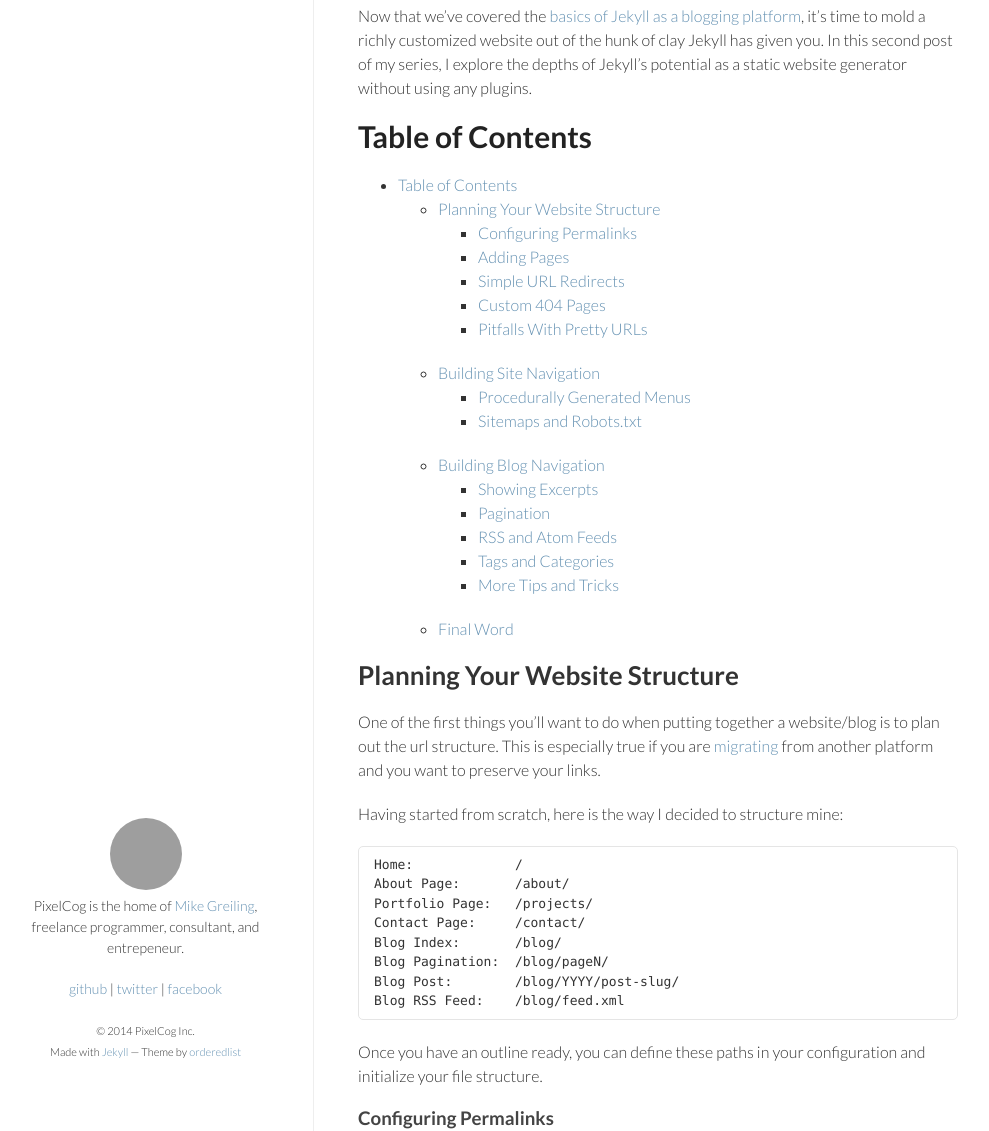
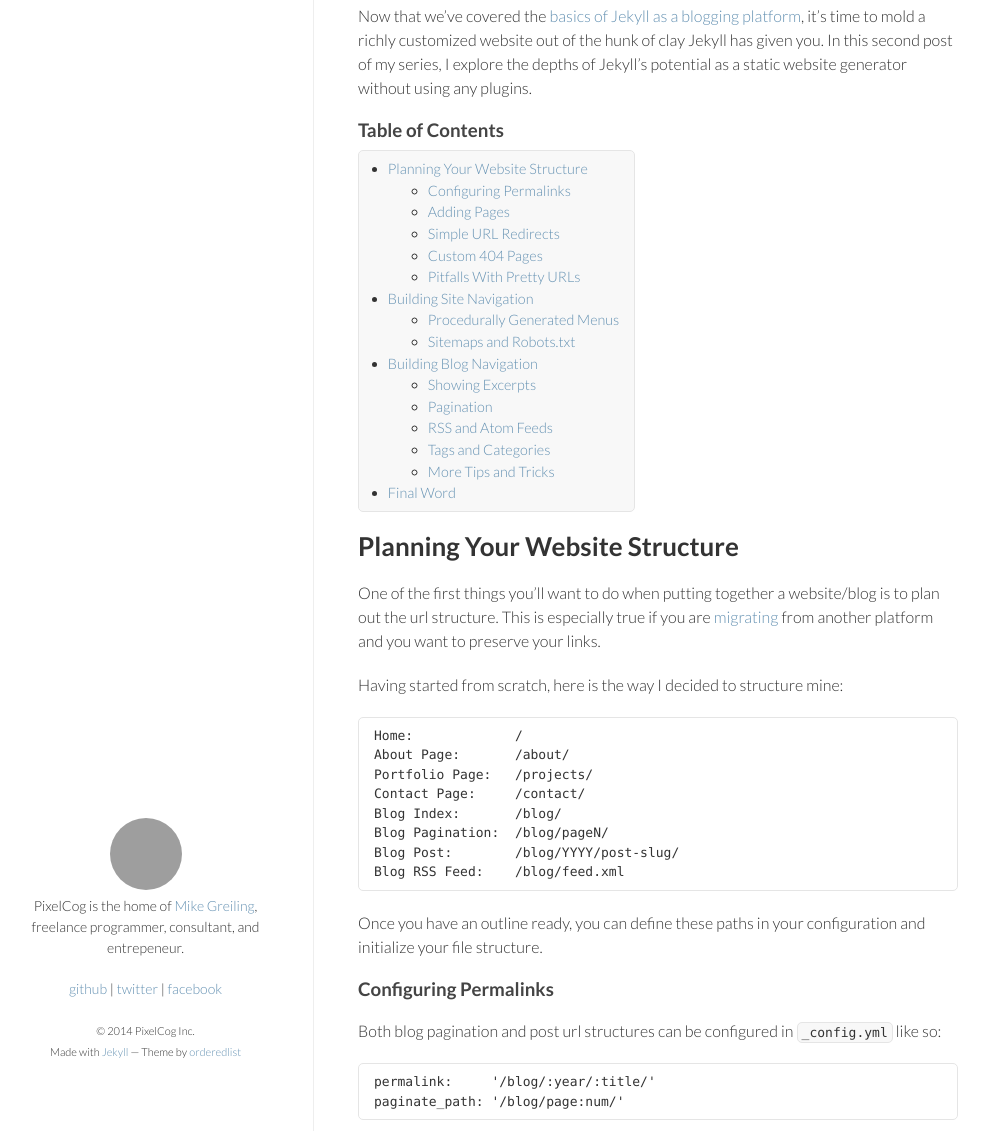
Before and after one commit to pixelcog/pixelcog.com, a Jekyll site: the page built from _posts/2013-07-18-jekyll-from-scratch-core-architecture.md, in a window 1280 px wide and 1400 px high, cut to the strip 269-1400 px from the top of the window. Shown: the whole strip, without its empty margins (157-1146 px from the left). Built offline with Jekyll 4.4.1, drawn with Linux system fonts in a browser that asks for light colours; Markdown is read by kramdown in place of the engine named in the settings; comment, search, counter and statistics services are not loaded; grey boxes are pictures that could not be loaded.

Commit message:
migrate from maruku to kramdown and remove ugly hacks

```diff
--- a/_config.yml
+++ b/_config.yml
@@ -13,5 +13,5 @@ excerpt_separator: "{{ more }}"
 
 safe:     true
 pygments: false
-markdown: 'maruku'
+markdown: 'kramdown'
 timezone: 'America/Chicago'
--- a/_layouts/post.html
+++ b/_layouts/post.html
@@ -21,8 +21,7 @@ blogfeed: true
 	</div>
 {% endif %}
 
-{% comment %}This h1 tag is a workaround for maruku's wacky Table of Contents generator requirements.{% endcomment %}
-{{ content | replace: "#---", "---" | replace: "#&lt;", "&lt;" | replace: "<h1 id='table_of_contents'>Table of Contents</h1>", "<h4 id='table_of_contents'>Table of Contents:</h4>" | replace: "<ul style='list-style: none;'>", "<ul>" }}
+{{ content }}
 
 <hr />
 
--- a/_posts/2013-07-18-jekyll-from-scratch-core-architecture.md
+++ b/_posts/2013-07-18-jekyll-from-scratch-core-architecture.md
@@ -9,7 +9,8 @@ Now that we've covered the [basics of Jekyll as a blogging platform]({% post_url
 
 {{ more }}{% raw %}
 
-# Table of Contents
+### Table of Contents
+{:.no_toc}
 
 * Table of Contents Placeholder
 {:toc}
@@ -55,19 +56,19 @@ Then I created files for each of my pages in the `_pages` directory with front-m
 
 **"\_pages/home.md"**:
 
-	#---
+	---
 	permalink: /
 	layout:    default
 	title:     Home
-	#---
+	---
 
 **"\_pages/about.md"**:
 
-	#---
+	---
 	permalink: /about/
 	layout:    default
 	title:     About Us
-	#---
+	---
 
 Once my site is fully built out, I'll be able to do the majority of my routine edits and updates by simply modifying markdown files in `_pages` and `_posts`, only accessing the others when I decide to make structural or cosmetic changes to the site.
 
@@ -95,11 +96,11 @@ I've created the following file in `/_layouts/redirect.html` (partly borrowed fr
 
 Now `/blog/2013.html` contains the following:
 
-	#---
+	---
 	permalink: /blog/2013/
 	redirect:  /blog/
 	layout:    redirect
-	#---
+	---
 
 All you need is the front-matter – just five lines and you're done.
 
@@ -171,8 +172,8 @@ The `{% comment %}` tags are there only to prevent the generated file from havin
 
 **[Robots.txt](http://en.wikipedia.org/wiki/Robots_exclusion_standard)** as you probably are aware is a simple file used to blacklist urls for search engine spiders and other bots. In this sense it serves the opposite function of a sitemap. It also can be used to tell spiders where to find your sitemap. Here is my implementation:
 
-	#---
-	#---
+	---
+	---
 	User-agent: *
 	{% for node in site.pages %}{% if node.noindex %}{% assign isset = true %}Disallow: {{ node.url }}
 	{% endif %}{% endfor %}{% if isset != true %}Disallow:
@@ -185,20 +186,20 @@ Both of these implementations require the `url` value to be defined within `_con
 
 You may have noticed I've also introduced two new optional front-matter variables: `updated` and `noindex`. These can be used like so:
 
-	#---
+	---
 	permalink: /contact/thankyou/
 	layout:    default
 	title:     Thank You
 	noindex:   true
-	#---
+	---
 
 Doing this will add `/contact/thankyou/` to my "Disallow" list in `robots.txt` and remove it from `sitemap.xml` entirely.
 
-	#---
+	---
 	layout:  post
 	title:   Hello World
 	updated: 2013-06-22
-	#---
+	---
 
 Doing this will change the `lastmod` timestamp of the post in `sitemap.xml` (and later we'll use this in our rss/atom feed as well).
 
@@ -226,7 +227,7 @@ Note the **`strip_html`** filter on `post.excerpt`. This is necessary to "flatte
 
 ### Pagination
 
-After adding post excerpts to our blog index, it no longer seems practical to display a complete list of blog posts on a single page. This is where *pagination* comes in handy.  We already customized our pagination permalinks a [few sections back](#configuring_permalinks). Here are the settings needed in `_config.yml`:
+After adding post excerpts to our blog index, it no longer seems practical to display a complete list of blog posts on a single page. This is where *pagination* comes in handy.  We already customized our pagination permalinks a [few sections back](#configuring-permalinks). Here are the settings needed in `_config.yml`:
 
 	paginate:      10
 	paginate_path: '/blog/page:num/'
@@ -270,9 +271,9 @@ Having had no real experience generating RSS or Atom documents before, I decided
 
 Here's my implementation:
 
-	#---
-	#---
-	#<?xml version="1.0" encoding="UTF-8"?>
+	---
+	---
+	<?xml version="1.0" encoding="UTF-8"?>
 	<feed xmlns="http://www.w3.org/2005/Atom">
 		<title>{{ site.name | xml_escape }}</title>
 		<link href="{{ site.url }}{{ page.url }}" rel="self" />
@@ -295,7 +296,7 @@ Here's my implementation:
 	{% endfor %}
 	</feed>
 
-Note this takes advantage of an optional `post.updated` front-matter variable which I also was using in [sitemap.xml](#sitemaps_and_robotstxt). I had to use `append: '@12am'` in the `post.updated` instance to ensure that it would spit out a full RFC-3339 date rather than a short `YYYY-MM-DD` one.
+Note this takes advantage of an optional `post.updated` front-matter variable which I also was using in [sitemap.xml](#sitemaps-and-robotstxt). I had to use `append: '@12am'` in the `post.updated` instance to ensure that it would spit out a full RFC-3339 date rather than a short `YYYY-MM-DD` one.
 
 Also, in while doing some research I learned that GitHub Pages strangely serves up xml files as `text/xml` with `us-ascii` rather than `utf-8`. To get around this, I changed my feed's filename to `/blog/feed.atom`. Doing this forces GitHub to use the proper content-type and character-encoding. Credit goes to [Taylor Fausak's blog](http://taylor.fausak.me/2012/04/26/serving-atom-feeds-with-github-pages/) for this tip.
 
@@ -309,12 +310,12 @@ Once you've added your atom feed, don't forget to include a line in your blog te
 
 Tags and categories are two special front-matter attributes available to blog posts, and they function practically the same. Any post can be associated with any number of tags or any number of categories through a simple YAML declaration:
 
-	#---
+	---
 	layout: post
 	title:  "My Awesome Blog Post"
 	category: blog
 	tags: blog blogging awesomeness
-	#---
+	---
 
 Where these become useful is in their corresponding global `site` variables. You can loop over all of the categories used in your blog with `site.categories`, and loop over all of your tags with `site.tags`. In addition, you can loop over all of the posts in a given category with `site.categories[CATEGORY]` or all of the posts with a given tag using `site.tags[TAG]`. These can be used to construct category-specific indexes, or archive pages featuring every post with a given tag.
 
@@ -322,7 +323,7 @@ Unfortunately, there is no way _([yet](https://github.com/mojombo/jekyll/pull/87
 
 Lastly, there isn't currently a way to implement pagination on tag or category indexes without resorting to manual page generation or plugins. I am not currently using tags on this blog as this is only my third posting and a tag archive wouldn't be especially useful yet, but I will explore this a bit more as my blog matures.
 
-One [interesting solution](http://alexpearce.me/2012/04/simple-jekyll-searching/) I've seen is to list tags through a "search" landing page by sniffing out a query parameter, utilizing a Jekyll-generated `search.json` file and some javascript. More on search in the [next blog post]({% post_url 2013-07-19-jekyll-from-scratch-extending-jekyll %}#interactive_search).
+One [interesting solution](http://alexpearce.me/2012/04/simple-jekyll-searching/) I've seen is to list tags through a "search" landing page by sniffing out a query parameter, utilizing a Jekyll-generated `search.json` file and some javascript. More on search in the [next blog post]({% post_url 2013-07-19-jekyll-from-scratch-extending-jekyll %}#interactive-search).
 
 ### More Tips and Tricks
 
--- a/css/main.css
+++ b/css/main.css
@@ -122,33 +122,21 @@ blockquote {
 	font-style:italic;
 }
 
-#table_of_contents {
-	margin-bottom: 0;
+#table-of-contents {
+	margin-bottom: 0.5em;
 }
-.maruku_toc {
+#markdown-toc {
 	font-size: 0.9em;
-	*zoom: 1;
-}
-.maruku_toc:before,
-.maruku_toc:after {
-	display: table;
-	content: " ";
-}
-.maruku_toc:after {
-	clear: both;
-}
-
-.maruku_toc > ul {
-	float: left;
+	display: inline-block;
 	background: #f8f8f8;
 	border-radius: 5px;
 	border: 1px solid #e5e5e5;
 	padding: 0.5em 1em 0.5em 2em;
 }
-
-.maruku_toc li > ul {
+#markdown-toc li > ul {
 	margin-bottom: 0;
 }
+
 
 code, pre {
 	font-family: Menlo, Consolas, "Courier New", Courier, "Liberation Mono", monospace;
```
Also changed, not shown: _posts/2013-07-16-jekyll-from-scratch-introduction.md (+8 -5 lines), _posts/2013-07-19-jekyll-from-scratch-extending-jekyll.md (+5 -4 lines).
